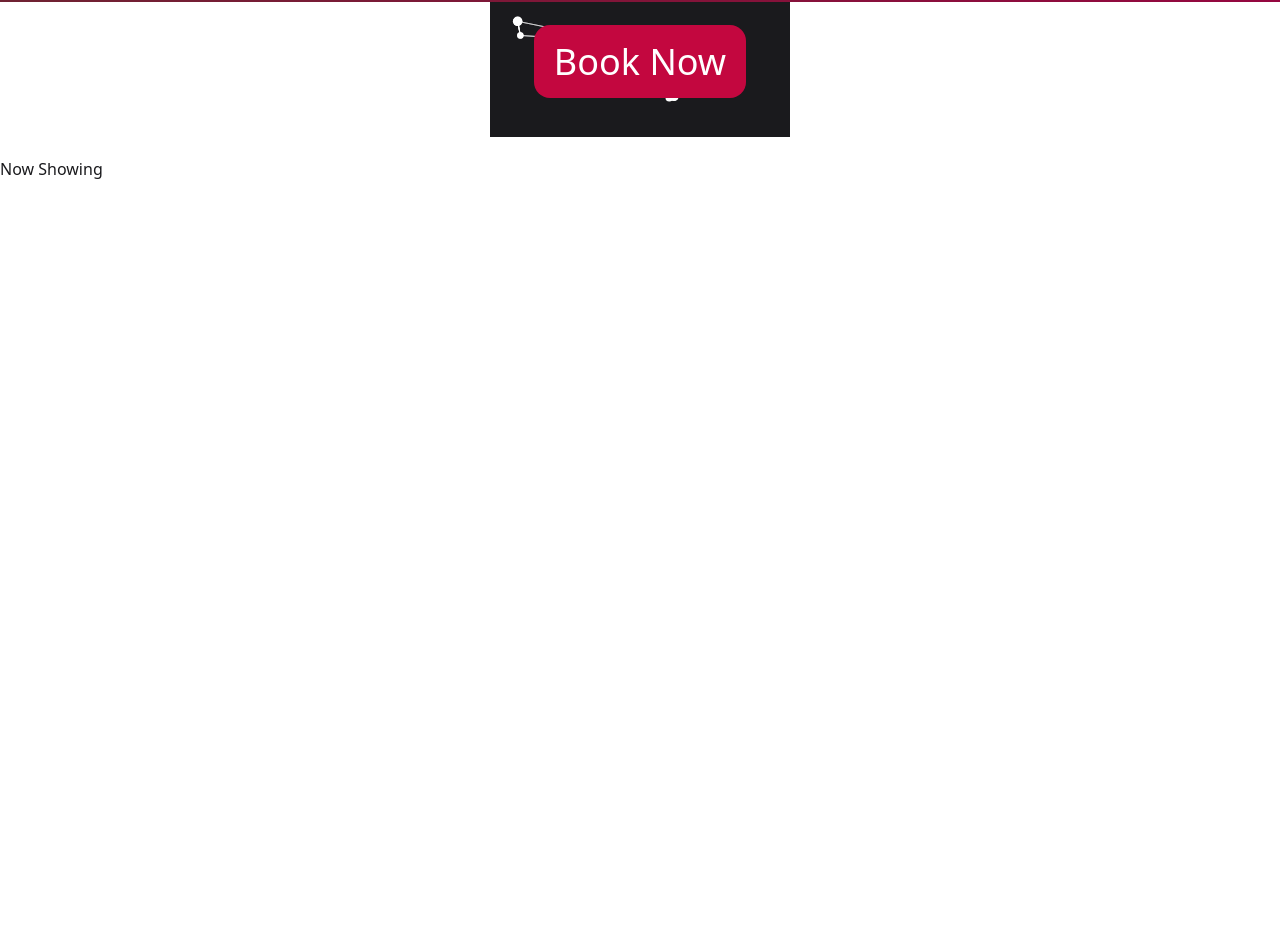
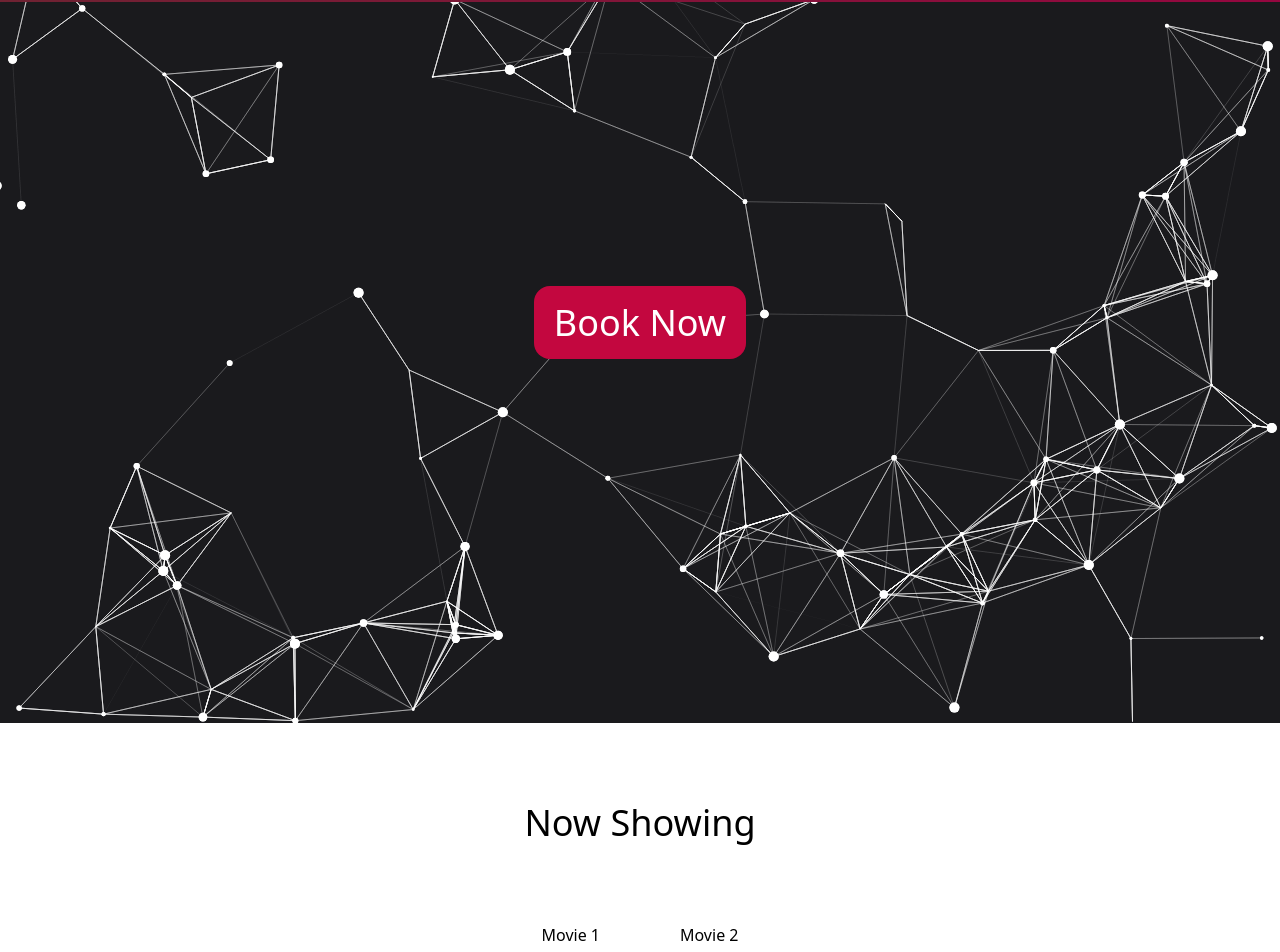
Before and after one commit to tobsterclark/Apollo, a React (Create React App) app: page / in a window 1280 px wide. Shown: the part 77-1029 px from the top of the page. Before the commit the page ends 800 px from the top, so only its background shows below. Built offline with nearby package versions, Linux system fonts and the light colour scheme.

Commit message:
Background fullscreen and fixed Showing.js & Header.js

```diff
--- a/src/components/App.js
+++ b/src/components/App.js
@@ -8,19 +8,24 @@ import { Outlet, Routes, Route } from "react-router-dom";
 class App extends Component {
 
   render() {
+
     return (
-      <div className="py-0">
-        <Header/>
+      <div>
+        <div className="fixed left-0 right-0 top-0 z-50">
+          <Header/>
+        </div>
 
-        <body className="w-full h-auto flex justify-center items-center relative z-5 pt-16 pb-5">
-          <Background />
-          <div className="absolute flex justify-center items-center z-10">
-            <Outlet className="z-10"/>
-          </div>
-        </body>
-        <Routes>
-          <Route path="/" element={<Showing />} />
-        </Routes>
+        <div className="h-screen w-full justify-center items-center p-20 flex">
+          <Outlet/>
+        </div>
+
+        <div className="flex" >
+          <Routes>
+            <Route path="/" element={<Showing/>} />
+          </Routes>
+        </div>
+
+        <Background/>
       </div>
     )
   }
--- a/src/components/Bookings.js
+++ b/src/components/Bookings.js
@@ -1,10 +1,10 @@
 import React, {Component} from 'react'
-import logo from './Images/logo.svg'
 import { Link } from 'react-router-dom'
 
 class Bookings extends Component {
 
     render() {
+        console.log("Test");
         return (
             <div>
                 <span>test page</span>
--- a/src/components/Header.js
+++ b/src/components/Header.js
@@ -9,7 +9,7 @@ class Header extends Component {
 
             {/* Header nav */},
 
-            <nav className="bg-gradient-to-r from-red-dark to-red fixed left-0 right-0 top-0 z-10">
+            <nav className="bg-gradient-to-r from-red-dark to-red">
                 <div className="flex justify-between px-5 font-sans font-light text-sm">
 
                     {/* Logo */}
--- a/src/components/Home.js
+++ b/src/components/Home.js
@@ -5,12 +5,9 @@ class Home extends Component {
 
     render() {
         return (
-            <div>
-                <div className="font-sans font-medium text-white text-4xl">
-                    <div></div>
-                    <Link to="/book" className="bg-red-vibrant rounded-2xl py-3 px-5 hover:bg-white hover:text-red-vibrant">Book Now</Link>
-                </div>
-
+            <div className="font-sans font-light text-white text-4xl z-10">
+                <div></div>
+                <Link to="/book" className="bg-red-vibrant rounded-2xl py-3 px-5 hover:bg-white hover:text-red-vibrant">Book Now</Link>
             </div>
         )
     }
--- a/src/components/Showing.js
+++ b/src/components/Showing.js
@@ -1,13 +1,20 @@
 import React, {Component} from 'react'
 
 class Showing extends Component {
-
     render() {
         return (
-            <div className="flex text-black">
-                <span>Now Showing</span>
-                <div></div>
-
+            <div className="bg-white z-10 w-full py-20">
+                <div className="flex flex-col items-center gap-y-20 font-sans font-light">
+                    <span className="text-4xl">Now Showing</span>
+                    <div className="flex gap-x-20">
+                        <div>
+                            <span>Movie 1</span>
+                        </div>
+                        <div>
+                            <span>Movie 2</span>
+                        </div>
+                    </div>
+                </div>
             </div>
         )
     }
--- a/src/components/background.js
+++ b/src/components/background.js
@@ -8,7 +8,7 @@ class Background extends Component{
                 <Particles
                 params={{
                   "fullScreen": {
-                    "enable": false,
+                    "enable": true,
                     "zIndex": 0
                   },
                   "particles": {
@@ -66,7 +66,7 @@ class Background extends Component{
                       }
                     }
                   },
-                  "retina_detect": true,
+                  "retina_detect": false,
                   "background": {
                     "color": "#1A1A1D",
                     "position": "50% 50%",
```
